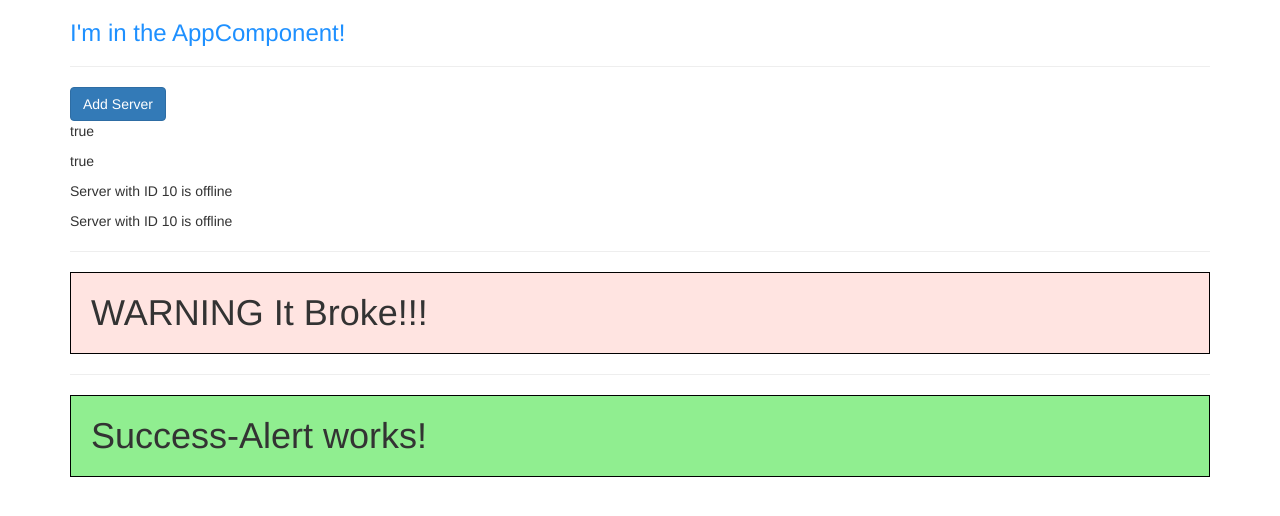
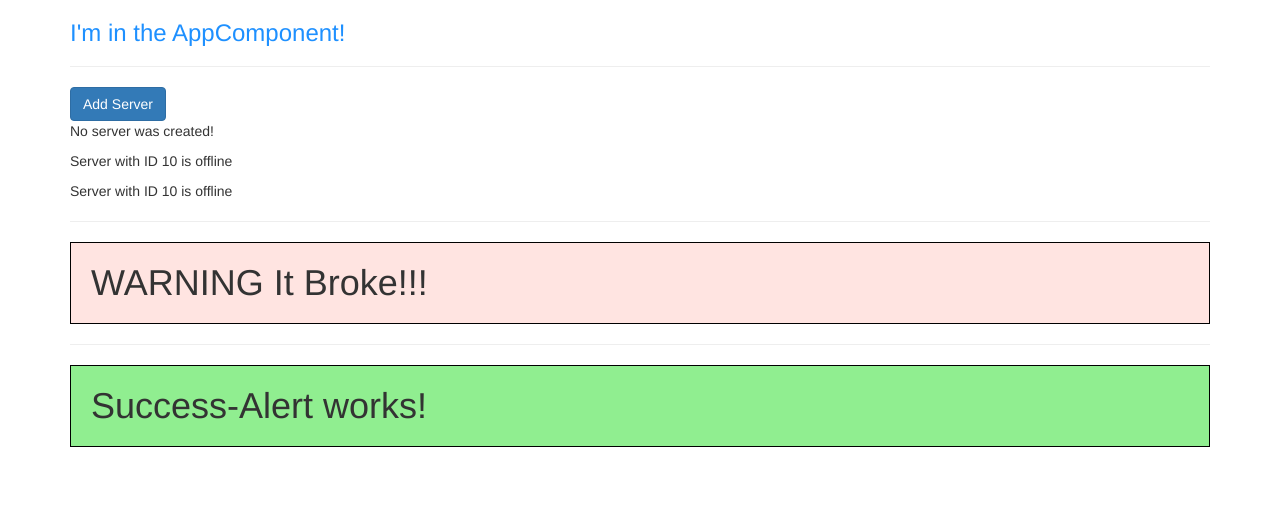
Before and after one commit to durabilliam/Angular-Practice, an Angular app: page / in a window 1280 px wide. Shown: the top 516 px of the page. Built offline with nearby package versions, Linux system fonts and the light colour scheme.

Commit message:
event binding example

```diff
--- a/src/app/servers/servers.component.html
+++ b/src/app/servers/servers.component.html
@@ -1,5 +1,9 @@
-<button class="btn btn-primary" [disabled]="!allowNewServer">Add Server</button>
-<p>{{ allowNewServer }}</p>
-<p [innerText]="allowNewServer"></p>
+<button
+  class="btn btn-primary"
+  [disabled]="!allowNewServer"
+  (click)="onCreateServer()">Add Server</button>
+<!-- <p>{{ allowNewServer }}</p> -->
+<!-- <p [innerText]="allowNewServer"></p> -->
+<p>{{ serverCreationStatus }}</p>
 <app-server></app-server>
 <app-server></app-server>
--- a/src/app/servers/servers.component.ts
+++ b/src/app/servers/servers.component.ts
@@ -12,6 +12,7 @@ import { Component, OnInit } from '@angular/core';
 })
 export class ServersComponent implements OnInit {
   allowNewServer = false;
+  serverCreationStatus = 'No server was created!';
 
   constructor() {
     setTimeout(() => {
@@ -22,4 +23,8 @@ export class ServersComponent implements OnInit {
   ngOnInit(): void {
   }
 
+  onCreateServer() {
+    this.serverCreationStatus = 'Server was created';
+  }
+
 }
```
